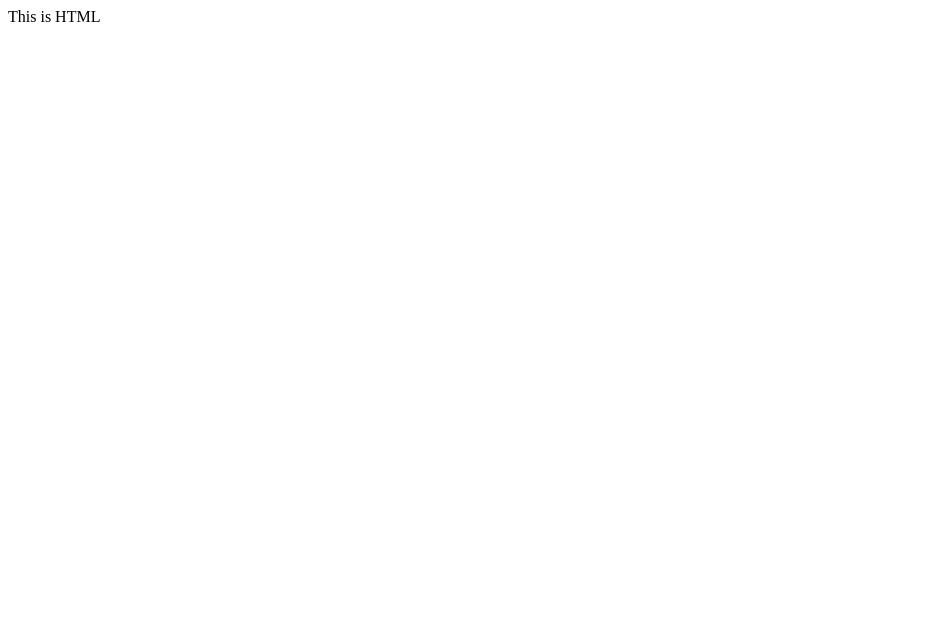
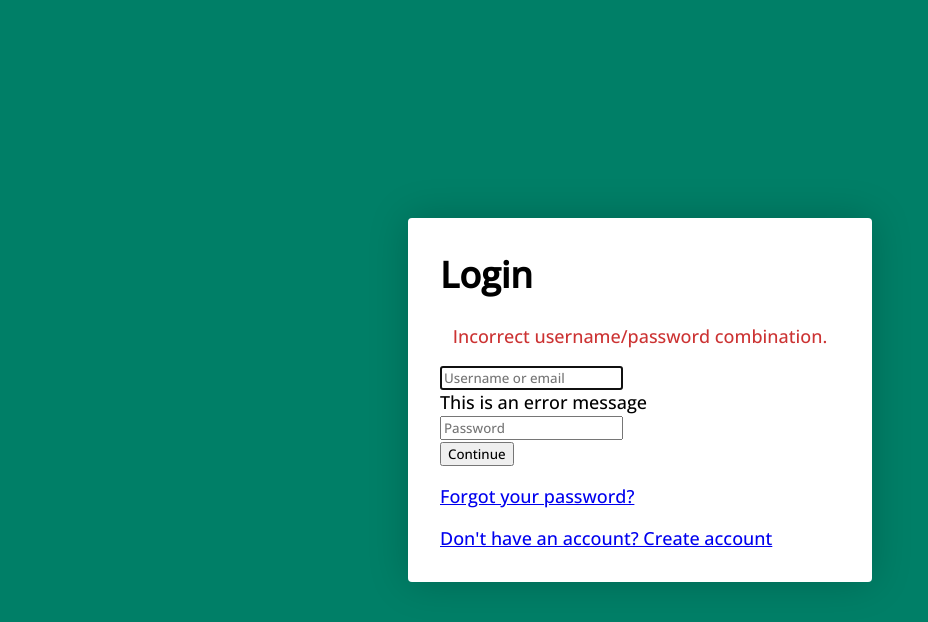
Before and after one commit to stekunda/Cardinal-Cupboard-Project, a plain HTML site: page index.html in a window 1280 px wide. Shown: the whole page, without its empty margins (0-928 px from the left). Drawn offline with nearby package versions, Linux system fonts and the light colour scheme.

Commit message:
Began creating Login/Registration Display

```diff
--- a/index.html
+++ b/index.html
@@ -1,12 +1,39 @@
+<!--The naming method used for the classes is the Block-Element-Modifier naming convention-->
 <!DOCTYPE html>
-<html lang="en">
 <head>
     <meta charset="UTF-8">
     <meta http-equiv="X-UA-Compatible" content="IE=edge">
     <meta name="viewport" content="width=device-width, initial-scale=1.0">
-    <title>Document</title>
+    <title>Login / Sign Up Form</title>
+    <link href="https://fonts.googleapis.com/css2?family=Open+Sans:wght@500&display=swap" rel="stylesheet">
+    <link href="main.css" rel="stylesheet" type="text/css"/>
+
 </head>
 <body>
-    This is HTML
+
+
+
+    <div class="container">
+        <form class="form" id="login">
+            <h1 class="form__title">Login</h1>
+            <div class="form__message form__message--error">
+                Incorrect username/password combination.
+            </div>
+            <div class="form__input-group">
+                <input type="text" class="form__input" autofocus placeholder="Username or email">
+                <div class="form__input-error-message">This is an error message</div>
+            </div>
+            <div class="form__input-group">
+                <input type="password" class="form__input" autofocus placeholder="Password">
+                <div class="form__input-error-message"></div>
+            </div>
+            <button class="form__button"type="submit">Continue</button>
+            <p class="form__text">
+                <a href="#" class="form__link">Forgot your password?</a>
+            </p>
+            <p class="form__text">
+                <a class="form__link" href="./" id = "linkCreateAccount">Don't have an account? Create account</a>
+            </p>
+        </form>
+    </div>
 </body>
-</html>
--- /dev/null
+++ b/main.css
@@ -0,0 +1,56 @@
+body{
+    --color-primary: #009579;
+    --color-primary-dark: #007f67;
+    --color-secondary: #252c6a;
+    --color-error: #cc3333;
+    --color-secondary: #6a2f25;
+    --color-success: #4bb544;
+    --border-radius: 4px;
+
+
+    margin: 0;
+    height: 100vh;
+    display: flex;
+    align-items: center;
+    justify-content: center;
+    font-size: 18px;
+    background: var(--color-primary-dark);
+    background-size: cover;
+}
+
+.container {
+  width: 400px;
+  max-width: 400px;
+  margin: 1rem;
+  padding: 2rem;
+  box-shadow: 0 0 40px rgba(0, 0, 0, 0.2);
+  border-radius: var(--border-radius);
+  background: #ffffff;
+}
+
+.container,
+.form__input,
+.form__button {
+  font-family: 'Open Sans', sans-serif;
+}
+
+.form > *:first-child {
+  margin-top: 0;
+}
+
+.form > *:last-child {
+  margin-bottom: 0;
+}
+
+.form__message {
+  text-align: center;
+  margin-bottom: 1rem;
+}
+
+.form__message--success {
+  color: var(--color-success);
+}
+
+.form__message--error {
+  color: var(--color-error);
+}
```
Also changed, not shown: main.js (renamed from app.js), style.css (deleted).
